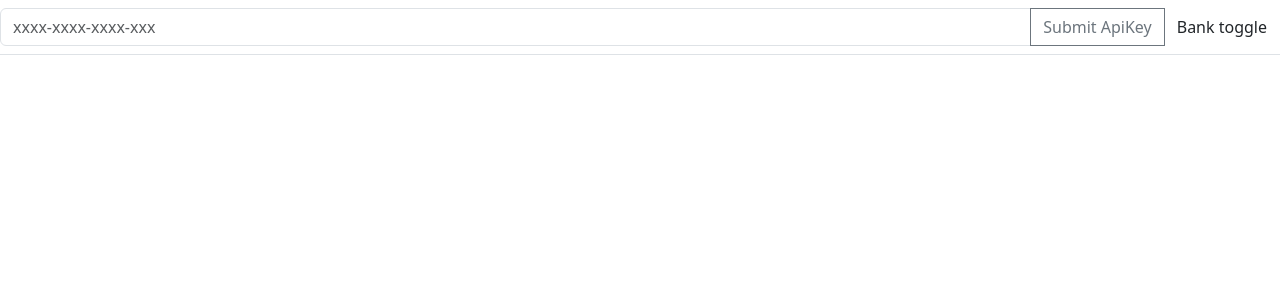
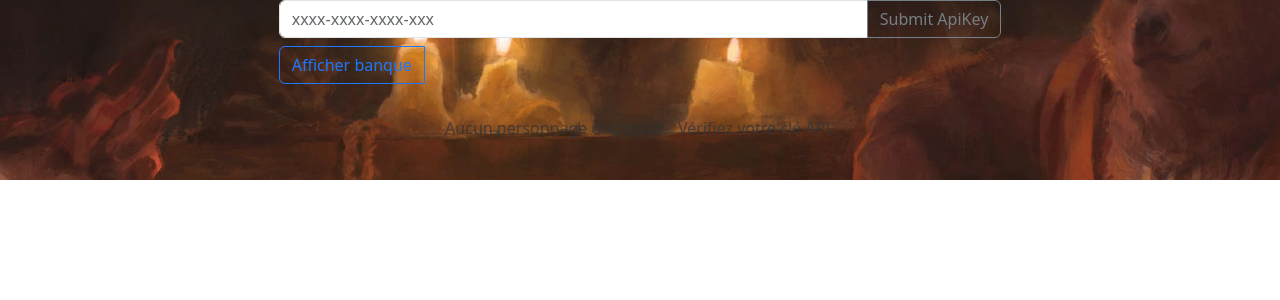
Before and after one commit to Korrighed/Gw2_Compagnon_app, a Vue app: page / in a window 1280 px wide. Shown: the top 300 px of the page. Built offline with nearby package versions, Linux system fonts and the light colour scheme.

Commit message:
Sépration des responsabilité en trois composant, Un clée api, un banque, un inventaire, un personnage. Tweaking du fond princpale en cours. Enregistrement de la clée api dans le store en cour

```diff
--- a/package.json
+++ b/package.json
@@ -25,6 +25,6 @@
   },
   "devDependencies": {
     "@vitejs/plugin-vue": "^5.1.4",
-    "vite": "^5.4.10"
+    "vite": "^6.3.5"
   }
 }
--- a/src/App.vue
+++ b/src/App.vue
@@ -1,18 +1,39 @@
 <template>
-    <div class="row">
-      <div class="mt-2">
-        <charactersDisplay />
-      </div>
-    </div>
-    <div class="row">
-        <inventoryDisplay />
-    </div>
-  </template>
+  <main>
+    <section class="row apikey col-7 mx-auto">
+      <ApiKeyForm @apiKeySubmitted="onApiKeySubmitted" />
+    </section>
+    <section class="row bank col-7 mx-auto">
+      <bankComponent />
+    </section>
+    <section class="row personnages col-7 mx-auto">
+      <charactersDisplay />
+    </section>
+    <section class="row inventaire col-7 mx-auto">
+      <inventoryDisplay />
+    </section>
+  </main>
+</template>
 
-  <script setup>
-    import charactersDisplay from './components/charactersDisplay.vue';
-    import inventoryDisplay from  './components/inventoryDisplay.vue';
-  </script>
+<script setup>
+import charactersDisplay from "./components/charactersDisplay.vue";
+import inventoryDisplay from "./components/inventoryDisplay.vue";
+import ApiKeyForm from "./components/ApiKeyForm.vue";
+import bankComponent from "./components/bankComponent.vue";
+</script>
 
 <style>
+main {
+  background-image: url("./assets/JanthirCad.webp");
+  background-repeat: no-repeat;
+  background-size: 370vh;
+  width: 100%;
+  background-position: 50% 12%;
+  opacity: 0.93;
+}
+
+section {
+  position: relative;
+  z-index: 2;
+}
 </style>
--- /dev/null
+++ b/src/components/ApiKeyForm.vue
@@ -0,0 +1,49 @@
+<script setup>
+import { ref } from "vue";
+import { useApiKey } from "../stores/apiKeyStore.js";
+
+// Store
+const apiKeyStore = useApiKey();
+
+// Réactifs
+const currentApiKey = ref("");
+
+// Événements émis vers parent
+const emit = defineEmits(["apiKeySubmitted"]);
+
+// Gérer soumission clé API
+function handleApiKey() {
+  if (!currentApiKey.value) {
+    console.error("Clé API invalide !");
+    return;
+  }
+
+  // Enregistrer dans store
+  apiKeyStore.selectApiKey(currentApiKey.value);
+
+  // Notifier parent
+  emit("apiKeySubmitted", currentApiKey.value);
+
+  // Reset formulaire
+  currentApiKey.value = "";
+}
+</script>
+
+<template>
+  <div class="input-group mb-2">
+    <input
+      class="form-control"
+      id="idKey"
+      v-model="currentApiKey"
+      placeholder="xxxx-xxxx-xxxx-xxx"
+      @keyup.enter="handleApiKey"
+    />
+    <button
+      class="btn btn-outline-secondary"
+      type="button"
+      @click.prevent="handleApiKey"
+    >
+      Submit ApiKey
+    </button>
+  </div>
+</template>
--- a/src/components/bankComponent.vue
+++ b/src/components/bankComponent.vue
@@ -5,98 +5,160 @@ import { useApiKey } from "../stores/apiKeyStore.js";
 
 const apiKeyStore = useApiKey();
 
-// Constantes et variables réactives
+// Variables réactives
 const bankList = ref([]);
 const itemIdList = ref([]);
 const itemsDetails = ref([]);
+const isBankActive = ref(false);
 
+// Récupérer données banque
+async function fetchBank() {
+  const gw2ApiBankUrl = "https://api.guildwars2.com/v2/account/bank";
+  const accessToken = apiKeyStore.apiKey;
 
-// Fonction pour récupérer l'inventaire du personnage sélectionné
-async function fetchBank() {
-    const gw2ApiBankUrl = `https://api.guildwars2.com/v2/account/bank`;
-    const accessToken = apiKeyStore.apiKey;
   if (!accessToken) {
-        console.error("Aucune clé API !");
-        return;
-    }
-    try {
-        const response = await axios.get(gw2ApiBankUrl, {
-            params: {
-                access_token: accessToken,
-            },
-        });
-        console.log("Réponse complète de l'API GW2 :", response);
-
-        if (!response.data || !Array.isArray(response.data)) {
+    console.error("Aucune clé API disponible !");
     return;
   }
 
-        bankList.value = response.data.filter(item => item !== null);
-        console.log("Liste des items après filtrage :", bankList.value); // Filtrer les items null
+  try {
+    const response = await axios.get(gw2ApiBankUrl, {
+      params: { access_token: accessToken },
+    });
+
+    if (!response.data || !Array.isArray(response.data)) {
+      console.warn("Données banque invalides");
+      return;
+    }
+
+    bankList.value = response.data.filter((item) => item !== null);
+    console.log("Items banque filtrés :", bankList.value.length);
+
     storeBankIds(bankList.value);
-        await fetchItemDetails(); // Récupérer les détails
+    await fetchItemDetails();
   } catch (error) {
-        console.error(error.response?.data || error.message);
+    console.error(
+      "Erreur récupération banque :",
+      error.response?.data || error.message
+    );
   }
 }
 
+// Extraire IDs items
 function storeBankIds(bankItems) {
-    itemIdList.value = bankItems.map(item => item.id).filter(id => id !== undefined);
+  itemIdList.value = bankItems
+    .map((item) => item.id)
+    .filter((id) => id !== undefined);
 }
 
+// Récupérer détails items par chunks
 async function fetchItemDetails() {
-    const chunkSize = 200; // Taille maximale autorisée par l'API
+  const chunkSize = 200;
   const apiUrl = "https://api.guildwars2.com/v2/items";
+
+  // Reset détails
+  itemsDetails.value = [];
 
   for (let i = 0; i < itemIdList.value.length; i += chunkSize) {
     const idsChunk = itemIdList.value.slice(i, i + chunkSize).join(",");
+
     try {
       const response = await axios.get(apiUrl, {
-                params: {
-                    ids: idsChunk,
-                },
+        params: { ids: idsChunk },
       });
-            // Ajouter les détails des items progressivement
       itemsDetails.value.push(...response.data);
     } catch (error) {
-            console.error(`Erreur lors de la récupération des détails pour les IDs ${idsChunk}:`, error);
+      console.error(`Erreur détails items chunk ${i}-${i + chunkSize}:`, error);
     }
+  }
+  console.log("Détails items récupérés :", itemsDetails.value.length);
+}
+
+// Basculer affichage banque
+function toggleBank() {
+  isBankActive.value = !isBankActive.value;
+
+  if (isBankActive.value) {
+    fetchBank();
+    console.log("Banque activée - chargement données");
   }
 }
 
+// Rafraîchir données
+function refreshBank() {
+  fetchBank();
+  console.log("Données banque rafraîchies");
+}
 
+// Helpers affichage
 function getItemIcon(itemId) {
-    const item = itemsDetails.value.find(detail => detail.id === itemId);
-    return item ? item.icon : null;
+  const item = itemsDetails.value.find((detail) => detail.id === itemId);
+  return item?.icon || null;
 }
 
 function getItemName(itemId) {
-    const item = itemsDetails.value.find(detail => detail.id === itemId);
-    return item ? item.name : null;
+  const item = itemsDetails.value.find((detail) => detail.id === itemId);
+  return item?.name || "Item inconnu";
 }
 
+// Exposition pour parent (si besoin)
+defineExpose({ fetchBank, toggleBank });
 
-defineExpose({ fetchBank });
 onMounted(() => {
-    console.log("Fectch BankComponent up");
+  console.log("BankComponent monté");
 });
 </script>
+
 <template>
-    <section class="container pt-2 text-center px-3">
-        <div class="row row-cols-auto">
-            <div class="col-1 g-1 " v-for="item in bankList" :key="item.id">
-                <div class="card">
-                    <img v-if="getItemIcon(item.id)" :src="getItemIcon(item.id)" class="card-img"
-                        alt="Icone de l'item" />
-                    <div class="card-img-overlay">
-                        <p v-if="Number(item.count) > 1" class="card-text count-overlay">
-                            {{ item.count }}
+  <!-- Contrôles banque -->
+  <div class="bank-controls mb-3">
+    <div class="btn-group" role="group">
+      <button
+        class="btn btn-outline-primary"
+        :class="{ active: isBankActive }"
+        @click="toggleBank"
+      >
+        {{ isBankActive ? "Masquer banque" : "Afficher banque" }}
+      </button>
+
+      <button
+        v-show="isBankActive"
+        class="btn btn-outline-secondary"
+        @click="refreshBank"
+      >
+        Actualiser
+      </button>
+    </div>
+  </div>
+
+  <!-- Affichage items banque -->
+  <section v-show="isBankActive" class="bank-display">
+    <div class="container-fluid">
+      <div class="row g-2">
+        <div
+          class="col-auto"
+          v-for="item in bankList"
+          :key="`bank-${item.id}-${item.slot}`"
+        >
+          <div class="card bank-item">
+            <img
+              v-if="getItemIcon(item.id)"
+              :src="getItemIcon(item.id)"
+              class="card-img-top"
+              :alt="getItemName(item.id)"
+            />
+
+            <!-- Compteur si > 1 -->
+            <div v-if="item.count > 1" class="card-img-overlay p-0">
+              <span class="count-overlay">{{ item.count }}</span>
+            </div>
+
+            <!-- Nom item -->
+            <div class="card-body p-1">
+              <p class="card-title fs-7 mb-0 text-truncate">
+                {{ getItemName(item.id) }}
               </p>
             </div>
-                    <div class="card-body p-0">
-                        <p v-if="getItemIcon(item.id)" class="card-title fs-7 mb-0">
-                            {{ getItemName(item.id) }}
-                        </p>
           </div>
         </div>
       </div>
@@ -104,37 +166,4 @@ onMounted(() => {
   </section>
 </template>
 
-
-
-<style>
-.card-img {
-    object-fit: contain;
-    width: auto;
-    max-height: 5vh;
-}
-
-.card {
-    max-height: 40vh;
-
-}
-
-
-.count-overlay {
-    position: absolute;
-    top: 15%;
-    right: 20%;
-    font-size: 1rem;
-    font-weight: bold;
-    color: rgb(19, 19, 19);
-    background: rgba(237, 231, 231, 0.6);
-    backdrop-filter: blur(8px);
-    width: 1.5rem;
-    height: 1.5rem;
-    border-radius: 50%;
-    /* Cercle parfait */
-    display: flex;
-    justify-content: center;
-    align-items: center;
-    box-shadow: 0 2px rgba(0, 0, 0, 0.5);
-}
-</style>
+<style></style>
--- a/src/components/charactersDisplay.vue
+++ b/src/components/charactersDisplay.vue
@@ -4,8 +4,6 @@ import { storeToRefs } from "pinia";
 import { useCharacterStore } from "../stores/characterStore.js";
 import { useApiKey } from "../stores/apiKeyStore.js";
 import axios from "axios";
-import bankComponent from "./bankComponent.vue";
-
 
 // Stores
 const apiKeyStore = useApiKey();
@@ -13,27 +11,15 @@ const characterStore = useCharacterStore();
 const { selectedCharacter } = storeToRefs(characterStore);
 
 // Réactifs
-const currentApiKey = ref(""); // Clé API pour le formulaire
-const characterList = ref([]); // Liste des personnages
-const isBankActive = ref(false); // State de la banque
-const bankComponentRef = ref(null);
-
-// Enregistrer la clé API dans le store
-function handleApiKey() {
-  if (!currentApiKey.value) {
-    console.error("Clé API invalide !");
-    return;
-  }
-  //Format de la clée avant enregistrement
-  apiKeyStore.selectApiKey(currentApiKey.value);
-}
+const characterList = ref([]);
 
 // Récupérer la liste des personnages
 async function fetchCharacterList() {
   if (!apiKeyStore.apiKey) {
-    alert("Aucune clé API définie !");
+    console.log("Aucune clé API définie - en attente...");
     return;
   }
+
   const gw2ApiUrl = "https://api.guildwars2.com/v2/characters";
   try {
     const response = await axios.get(gw2ApiUrl, {
@@ -51,55 +37,34 @@ async function fetchCharacterList() {
 // Sélectionner un personnage
 function handleSelectCharacter(character) {
   characterStore.selectCharacter(character);
-  console.log(`Personnage sélectionné : ${selectedCharacter}`);
+  console.log(`Personnage sélectionné : ${character}`);
 }
 
-function toggleBank() {
-  isBankActive.value = !isBankActive.value;
-  if (isBankActive.value && bankComponentRef.value) {
-    bankComponentRef.value.fetchBank();
-    console.log("Banque activée et chargement des données lancé.");
-  }
-}
-
-function refreshBank() {
-  if (bankComponentRef.value) {
-    bankComponentRef.value.fetchBank(); // Rafraîchir les données manuellement
-    console.log("Données de la banque rafraîchies !");
-  }
-}
-
+// Auto-fetch sur changement API Key
 watch(() => apiKeyStore.apiKey, fetchCharacterList);
 </script>
 
 <template>
-  <form>
-      <div class="input-group mb-2 col-6 mx-auto">
-        <input class="form-control" id="idKey" v-model="currentApiKey" placeholder="xxxx-xxxx-xxxx-xxx">
-        <button class="btn btn-outline-secondary" type="button" @click.prevent="handleApiKey">
-          Submit ApiKey
-        </button>
-        <button class="btn btn-toggle" :class="{ active: isBankActive }" @click.prevent="toggleBank">
-          Bank toggle
-        </button>
-      </div>
-      <div class="text-center" v-show="isBankActive">
-        <button class="btn btn-outline-primary" @click.prevent="refreshBank">refresh bank</button>
-      </div>
-      <bankComponent v-show="isBankActive" ref="bankComponentRef" />
-  </form>
-  <ul class="nav nav-tabs">
-    <li class="nav-item" v-for="(item, index) in characterList" :key="index" @click="handleSelectCharacter(item)">
-      <a class="nav-link" href="#" :class="{ active: selectedCharacter === item }">
-        {{ item }}
-      </a>
-    </li>
-  </ul>
+  <div class="col-12">
+    <!-- Navigation personnages -->
+    <ul class="nav nav-tabs" v-if="characterList.length > 0">
+      <li class="nav-item" v-for="(item, index) in characterList" :key="index">
+        <a
+          class="nav-link"
+          href="#"
+          :class="{ active: selectedCharacter === item }"
+          @click.prevent="handleSelectCharacter(item)"
+        >
+          {{ item }}
+        </a>
+      </li>
+    </ul>
+
+    <!-- Message état vide -->
+    <div v-else class="text-center text-muted py-3">
+      <p>Aucun personnage disponible. Vérifiez votre clé API.</p>
+    </div>
+  </div>
 </template>
 
-<style>
-.nav-link.active {
-  background-color: #007bff;
-  color: white;
-}
-</style>
+<style></style>
```
Also changed, not shown: src/stores/apiKeyStore.js (+45 -2 lines), src/assets/JanthirCad.webp (added), 1 other file (tests, documents, lock files or other folders). Lines whose indentation alone changed are shown as unchanged.
